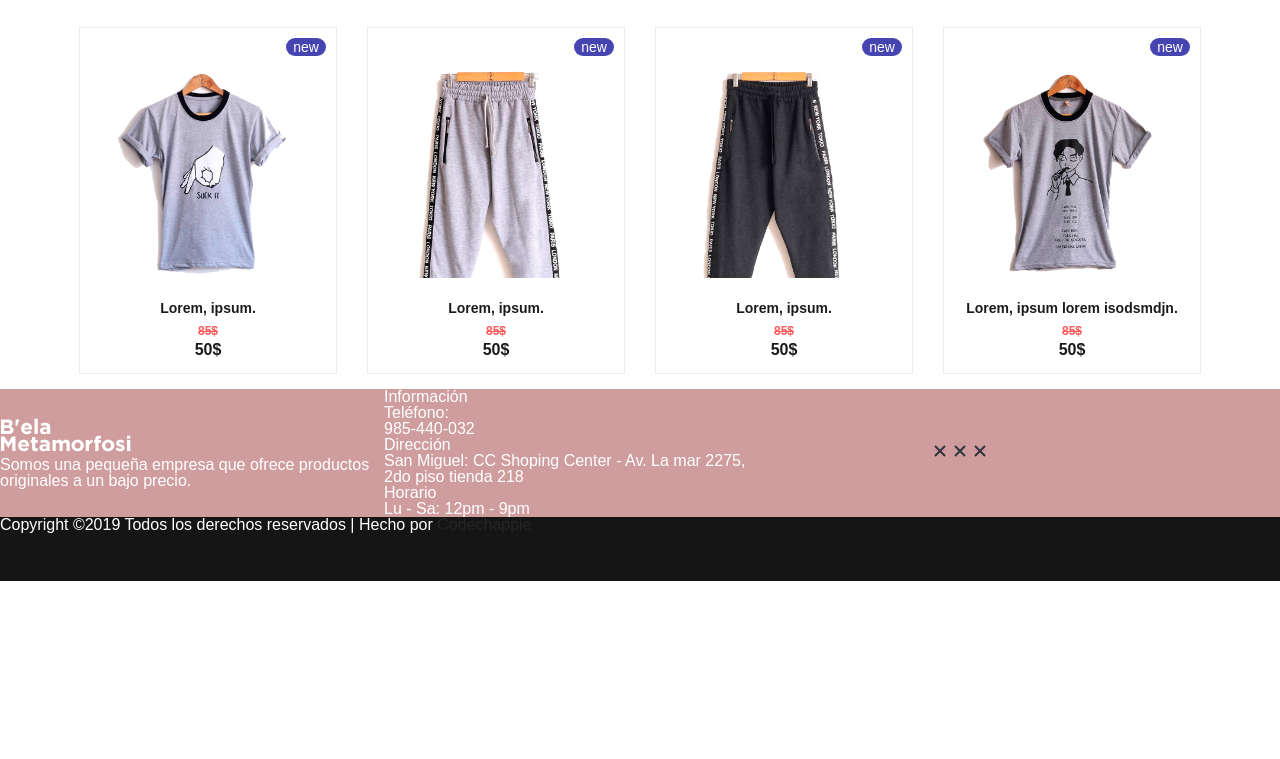
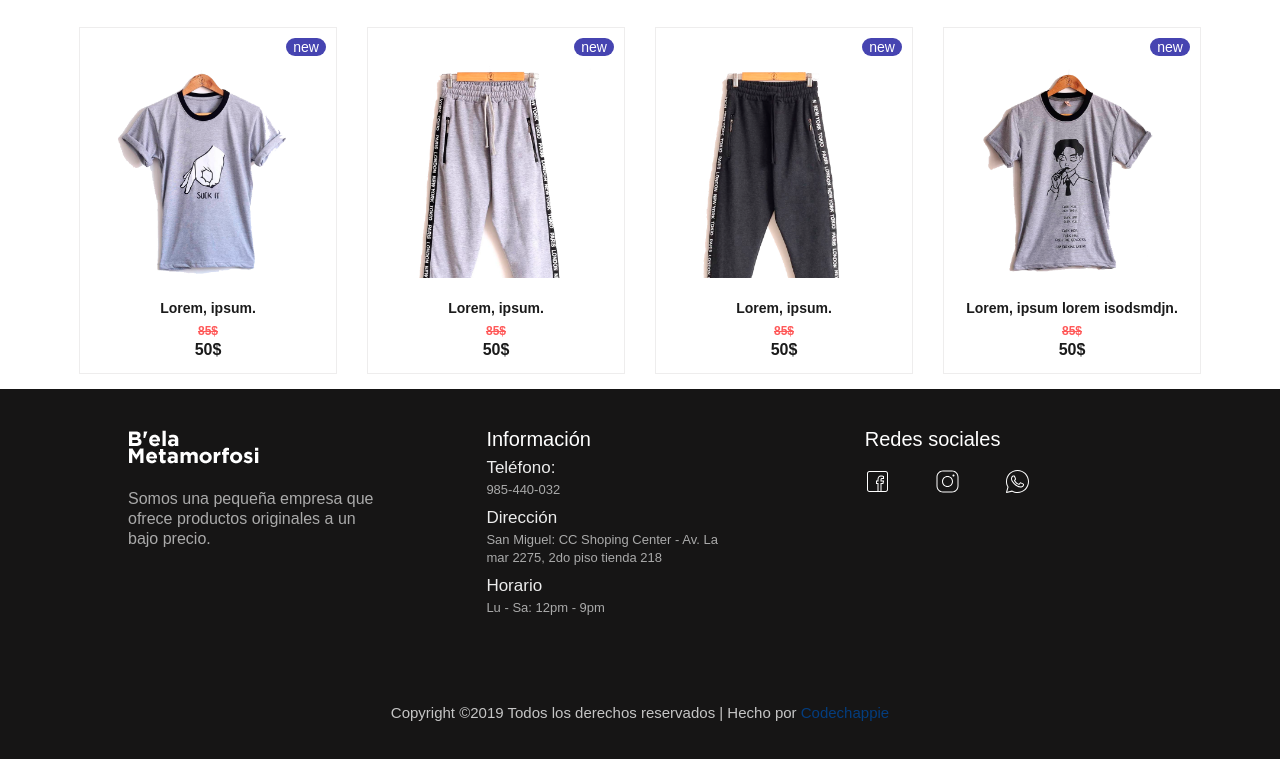
Before and after one commit to codechappie/Belashop, a plain HTML site: page index.html in a window 1280 px wide. Shown: the part 1089-1848 px from the top of the page. Before the commit the page ends 1670 px from the top, so only its background shows below. Drawn offline with nearby package versions, Linux system fonts and the light colour scheme; a web font is replaced by a local one.

Commit message:
footer modification

```diff
--- a/css/style.css
+++ b/css/style.css
@@ -391,7 +391,9 @@ Main content
   line-height: 60px;
 }
 .welcome p{
-  font-size: 20px;
+  font-size: 25px;
+  font-weight: 400;
+  font-family: 'Palanquin Dark', sans-serif;
   line-height: 30px;
 }
 /* --------------------------------
@@ -468,18 +470,63 @@ Footer
 footer{
   background-color: rgb(22, 21, 21);
 display: grid;
-grid-template-rows: 2fr 1fr;
-color: #fff;
+grid-template-rows: 3fr 1fr;
+color: rgb(170, 170, 170);
 }
 .mini-footer{
+  width: 80%;
+  margin: auto;
+  padding: 40px 0px;
   display: grid;
-  grid-template-columns: 30vw 30vw 30vw;
+  grid-template-columns: 20vw 20vw 20vw;
+  grid-column-gap: 10%;
+  justify-items: center;
+}
+.footer-logo img{
+  padding-bottom: 20px;
+}
+.footer-logo p{
+  line-height: 20px;
+}
+.informacion h3{
+  font-size: 20px;
+  padding-bottom: 10px;
+  color: #fff;
+}
+.informacion .title{
+  font-size: 17px;
+  padding-bottom: 5px;
+  color: rgb(236, 236, 236);
+}
+.informacion .data{
+  font-size: 13px;
+  line-height: 18px;
+  padding-bottom: 10px;
+}
+.redes h3{
+  font-size: 20px;
+  color: #fff;
+  margin: 0px 20px;
+  margin-bottom: 20px;
+}
+.redes a{
+ margin: 20px;
+}
+.redes a img{
+  width: 10%;
+}
+.copyright{
+  width: 80%;
+  margin: auto;
+  color: rgb(197, 197, 197);
+  display: grid;
+  font-size: 15px;
   justify-items: center;
   align-items: center;
-background-color: rgb(207, 157, 157);
+  text-align: center;
 }
-.copyright{
-  color: #fff;
+.copyright a{
+  color: rgb(4, 61, 126);
 }
 
 
--- a/index.html
+++ b/index.html
@@ -50,8 +50,8 @@
 	</div>
 	<main id="fond">
 		<div class="welcome">
-			<h1>Exclusividad garantizada</h1>
-			<p> Lorem ipsum dolor sit amet consectetur adipisicing elit. Omnis, quam?</p>
+			<h1>Moda Urbana / Unisex😎</h1>
+			<p> SOMOS: Los que venimos de abajo</p>
 		</div>
 	</main>
 	<section class="productos-seccion">
@@ -154,17 +154,18 @@
 			</div>
 			<div class="informacion">
 				<h3>Información</h3>
-				<p>Teléfono:</p>
-				<p>985-440-032</p>
-				<p>Dirección</p>
-				<p>San Miguel:  CC Shoping Center - Av. La mar 2275, 2do piso tienda 218</p>
-				<p>Horario</p>
-				<p>Lu - Sa: 12pm - 9pm</p>
+				<p class="title">Teléfono:</p>
+				<p class="data">985-440-032</p>
+				<p class="title">Dirección</p>
+				<p class="data">San Miguel:  CC Shoping Center - Av. La mar 2275, 2do piso tienda 218</p>
+				<p class="title">Horario</p>
+				<p class="data">Lu - Sa: 12pm - 9pm</p>
 			</div>
 			<div class="redes">
-				<a href="#0"><img src="img/cd-remove-item.svg" alt=""></a>
-				<a href="#0"><img src="img/cd-remove-item.svg" alt=""></a>
-				<a href="#0"><img src="img/cd-remove-item.svg" alt=""></a>
+				<h3>Redes sociales</h3>
+				<a href="#0"><img src="img/icons/icons8_Facebook_Old_1.svg" alt=""></a>
+				<a href="#0"><img src="img/icons/icons8_Instagram.svg" alt=""></a>
+				<a href="#0"><img src="img/icons/icons8_WhatsApp.svg" alt=""></a>
 			</div>
 		</div>
         <div class="copyright">
```
Also changed, not shown: img/icons/icons8_Facebook_Old_1.svg (added), img/icons/icons8_Instagram.svg (added), img/icons/icons8_WhatsApp.svg (added).
